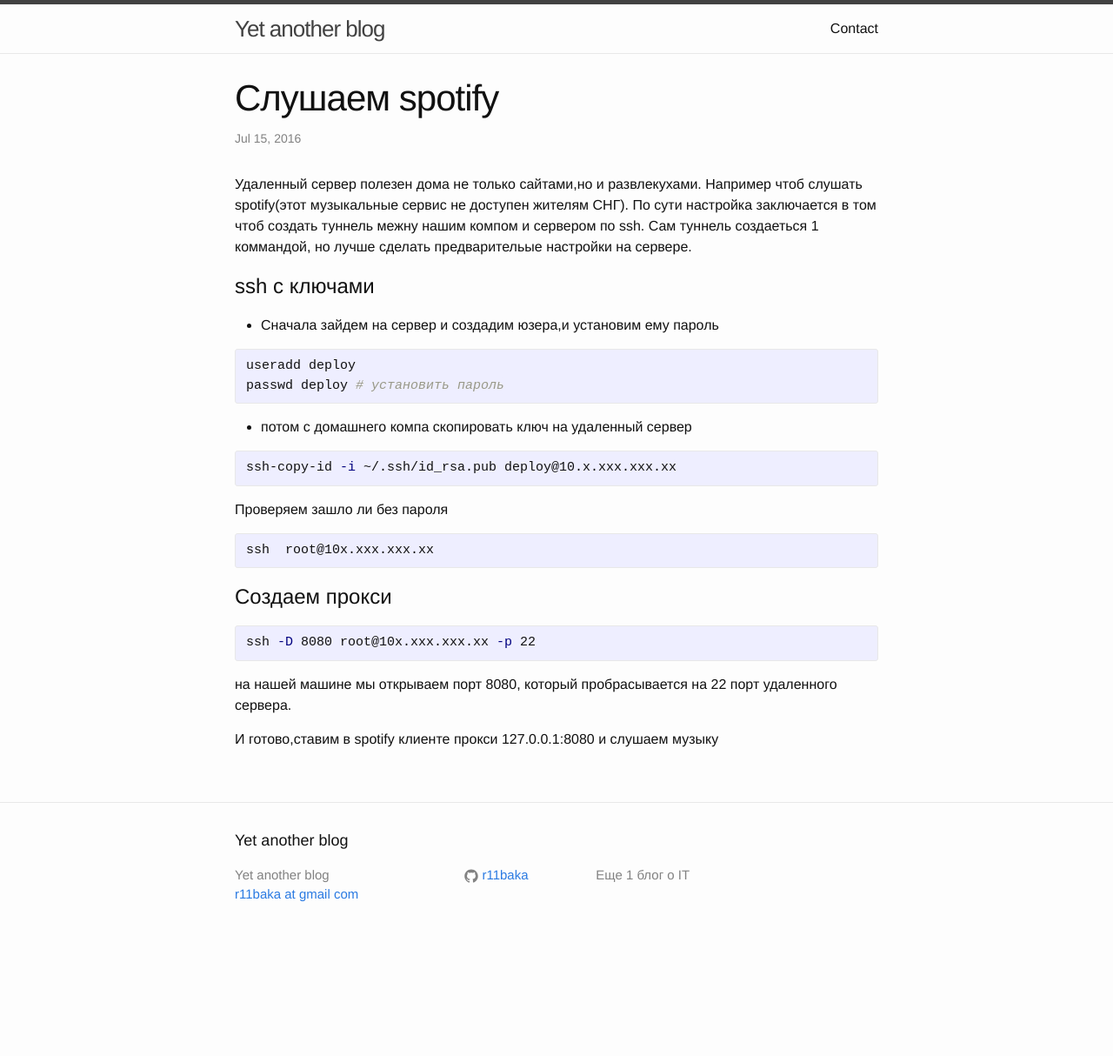
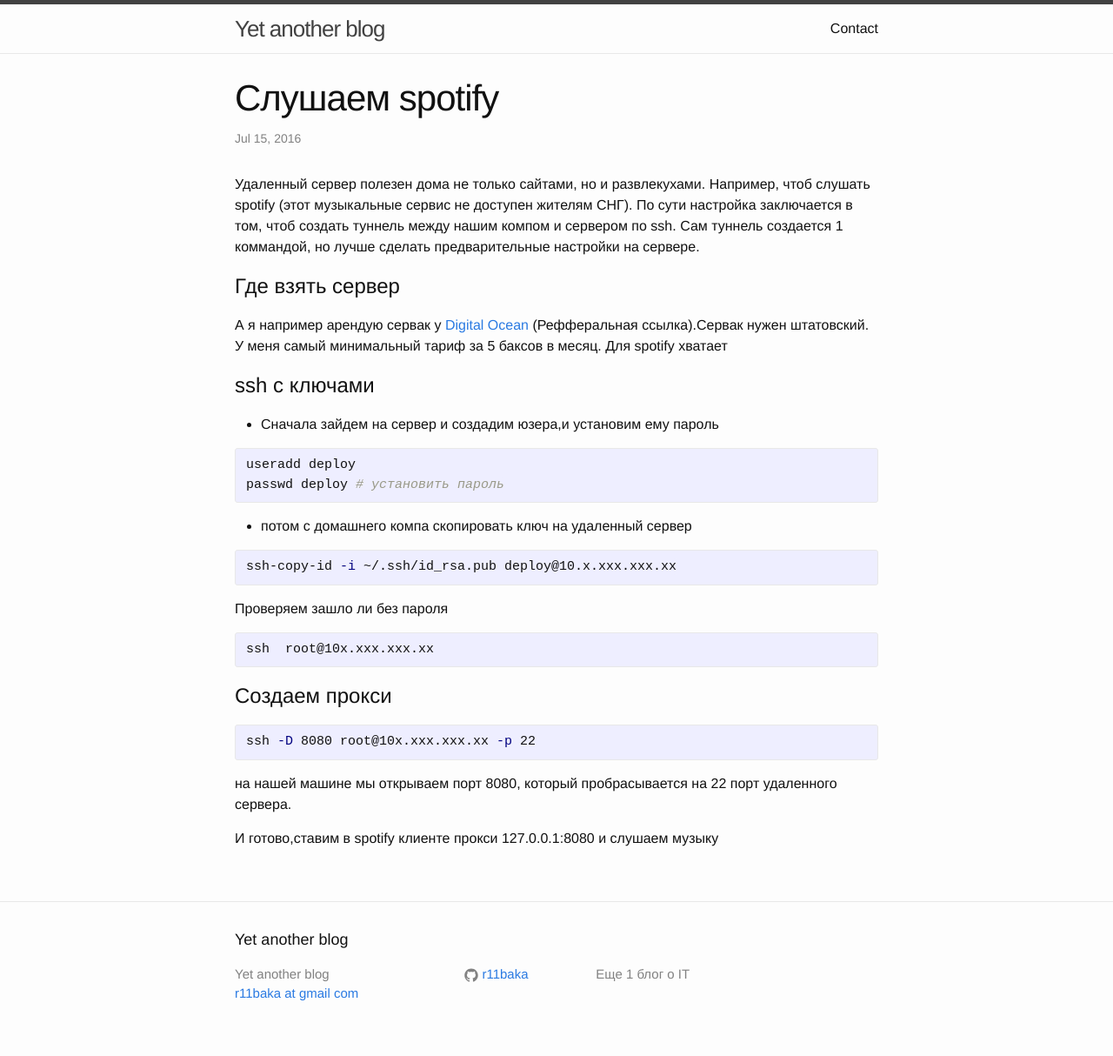
Before and after one commit to R11baka/r11baka.github.io, a Jekyll site: the page built from _posts/2016-07-15-spotify-listen.markdown, in a window 1280 px wide. Shown: the whole page at 87% size. Built offline with Jekyll 4.4.1, drawn with Linux system fonts in a browser that asks for light colours; comment, search, counter and statistics services are not loaded; before the commit the page ends 1100 px from its top, so only the background shows below that.

Commit message:
fix type.Add refferal link

```diff
--- a/_posts/2016-07-15-spotify-listen.markdown
+++ b/_posts/2016-07-15-spotify-listen.markdown
@@ -4,10 +4,11 @@ title:  Слушаем spotify
 date:   2016-07-15 11:05:00 +0300
 categories: shell lifehack spotify
 ---
-Удаленный сервер полезен дома не только сайтами,но и развлекухами.
-Например чтоб слушать spotify(этот музыкальные сервис не доступен жителям СНГ).
-По сути настройка заключается в том чтоб создать туннель межну нашим компом и сервером по ssh.
-Сам туннель создаеться 1 коммандой, но лучше сделать  предварительые настройки на сервере.
+Удаленный сервер полезен дома не только сайтами, но и развлекухами. Например, чтоб слушать spotify (этот музыкальные сервис не доступен жителям СНГ). По сути настройка заключается в том, чтоб создать туннель между нашим компом и сервером по ssh. Сам туннель создается 1 коммандой, но лучше сделать предварительные настройки на сервере.
+
+# Где взять сервер
+А я например арендую сервак у [Digital Ocean](https://m.do.co/c/5617e6f93bbd) (Рефферальная ссылка).Сервак нужен штатовский.
+У меня самый минимальный тариф за  5 баксов в месяц. Для spotify хватает
 
 # ssh с ключами
 * Сначала зайдем на сервер и создадим юзера,и установим ему пароль
```
